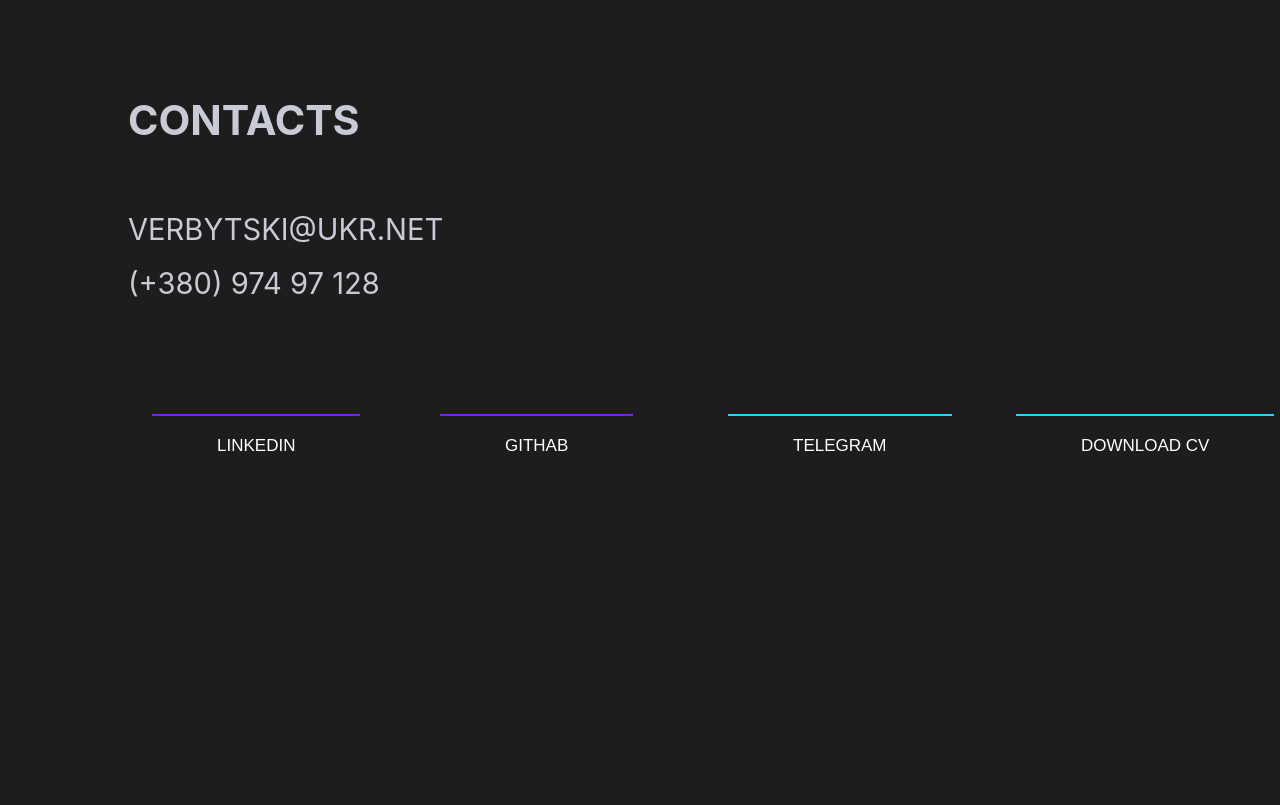
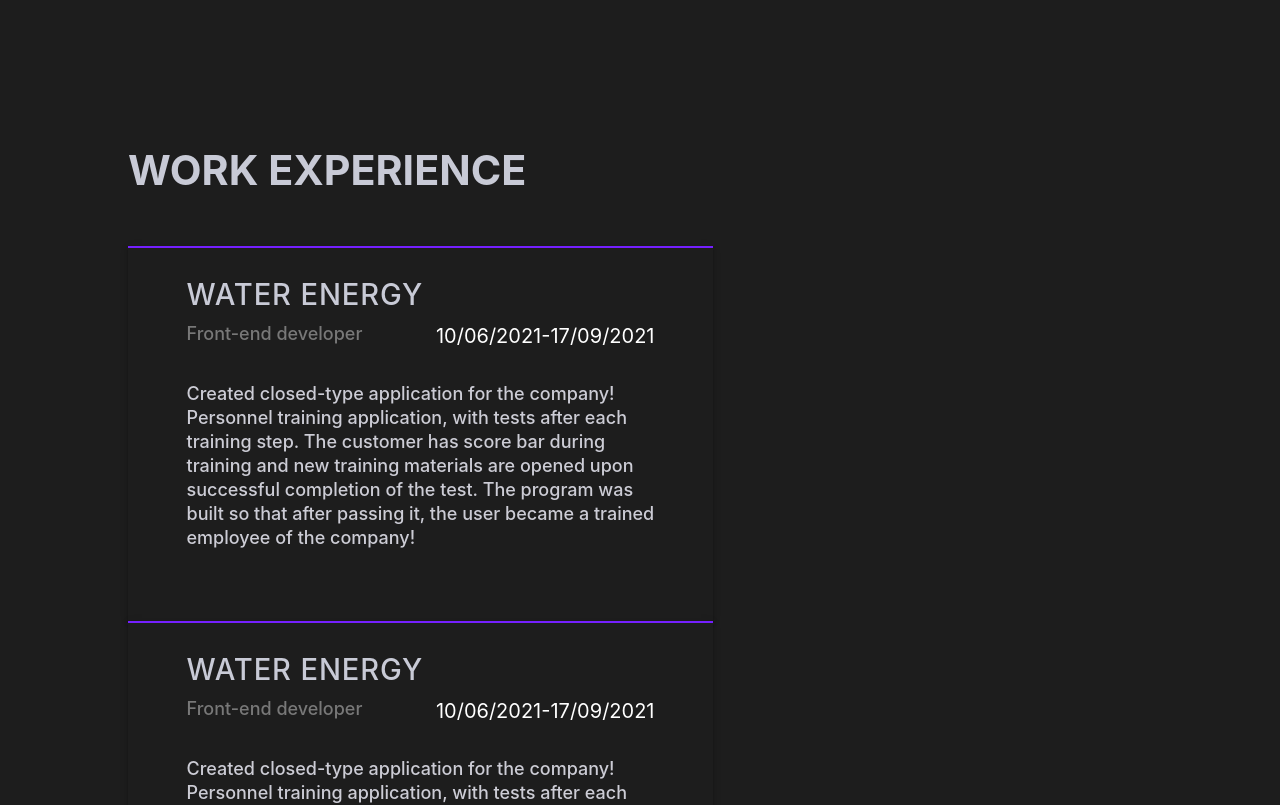
Before and after one commit to nikolasdelunko/YV, a React (Create React App) app: page /about in a window 1280 px wide. Shown: the part 1200-2005 px from the top of the page. Before the commit the page ends 1901 px from the top, so only its background shows below. Built offline with nearby package versions, Linux system fonts and the light colour scheme; data requests are answered from the project's data file.

Commit message:
about desktop done

```diff
--- a/src/components/About/Card.js
+++ b/src/components/About/Card.js
@@ -5,13 +5,13 @@
 import useColors from '../../utils/costumHooks/useColors'
 import axios from 'axios'
 
-export default function Projects() {
+export default function Card({education}) {
     const [data, setData] = useState()
     const classes = useStyles()
     const { colorsHendler } = useColors()
 
     const getInfo = async() => {
-        const res =  await axios.get('http://localhost:3009/education')
+        const res =  await axios.get(education ? 'http://localhost:3009/education' : 'http://localhost:3009/workExp')
         return setData(res.data)
     }
 
@@ -24,23 +24,24 @@
 return (
     <Box className={classes.boxCard}>
          <Typography variant="h4" component="h4" color="#C8CAD6"  className={classes.textHead}>
-         education and training
+         {education ? 'education and training' : 'work experience'}
         </Typography>
         <Box className={classes.cardItems}>
         {data?.map((item)=>
             <Box className={classes.conteinerCard}>
-             <Paper elevation={3} className={classes.mainCard} sx={{ borderTop: `2px solid ${colorsHendler(10)}`}}>
+             <Paper elevation={3} className={education ? classes.mainCard : classes.mainCardExp} sx={{ borderTop: `2px solid ${colorsHendler(10)}`}}>
                  <Box className={classes.cardTextUp}>
                      <Typography variant="h5" component="h4"  className={classes.textH}>
                      {item.name}
                      </Typography>
-                  <a href={'/'} className={classes.link}>
+                     {education && <a href={'/'} className={classes.link}>
                      <Typography variant="h7" component="h5" className={classes.textLink}>
                      {item.link}
                     </Typography>
                   </a>
+                     }
               </Box>
-              <Box className={classes.cardTextDuwn}>
+              <Box className={education ? classes.cardTextDuwn : classes.cardTextDuwnExp}>
               <Typography variant="h7" component="h5"  className={classes.textSpec}>
                  {item.specialization}
               </Typography>
@@ -48,6 +49,8 @@
               {item.year}
               </Typography>
               </Box>
+              {!education && <Box className={classes.textDescriptBox}><Typography variant="h5" component="h4"  className={classes.textDescript}> {item.description}</Typography></Box>
+              }
       </Paper>
     </Box>
         )}
--- a/src/components/About/Style.js
+++ b/src/components/About/Style.js
@@ -55,6 +55,12 @@
         boxShadow: '0px 3px 3px 3px rg',
 
 },
+    mainCardExp: {
+        maxWidth: '685px',
+        height: '373px',
+        background: '#1D1D1D',
+        boxShadow:' 0px 3px 3px 3px rgba(0, 0, 0, 0.15)'
+    },
     cardTextUp: {
         display: 'flex',
         justifyContent: 'space-between',
@@ -66,6 +72,11 @@
         display: 'flex',
         flexDirection: 'column',
         alignItems: 'flex-start',
+},
+    cardTextDuwnExp: {
+        display: 'flex',
+        justifyContent: 'space-between',
+        margin: '8px 10% 32px',
 },
     cardItems: {
         display: "flex",
@@ -92,5 +103,15 @@
         color: '#FFFFFF',
         fontWeight: "400 !important",
         fontSize: '20px !important',
+    },
+    textDescriptBox:{
+        margin: '0 10%'
+    },
+    textDescript: {
+        textAlign: 'left',
+        maxWidth: "585px",
+        color: '#CCCCD5',
+        fontWeight: "500 !important",
+        fontSize: '18px !important',
     }
 }))
--- a/src/pages/About/About.js
+++ b/src/pages/About/About.js
@@ -12,7 +12,8 @@
   return (
     <Box className={classes.main}>
       <Abmme />
-      <Card />
+      <Card education={true} />
+      <Card education={false} />
       <Contacts />
     </Box>
   )
```
